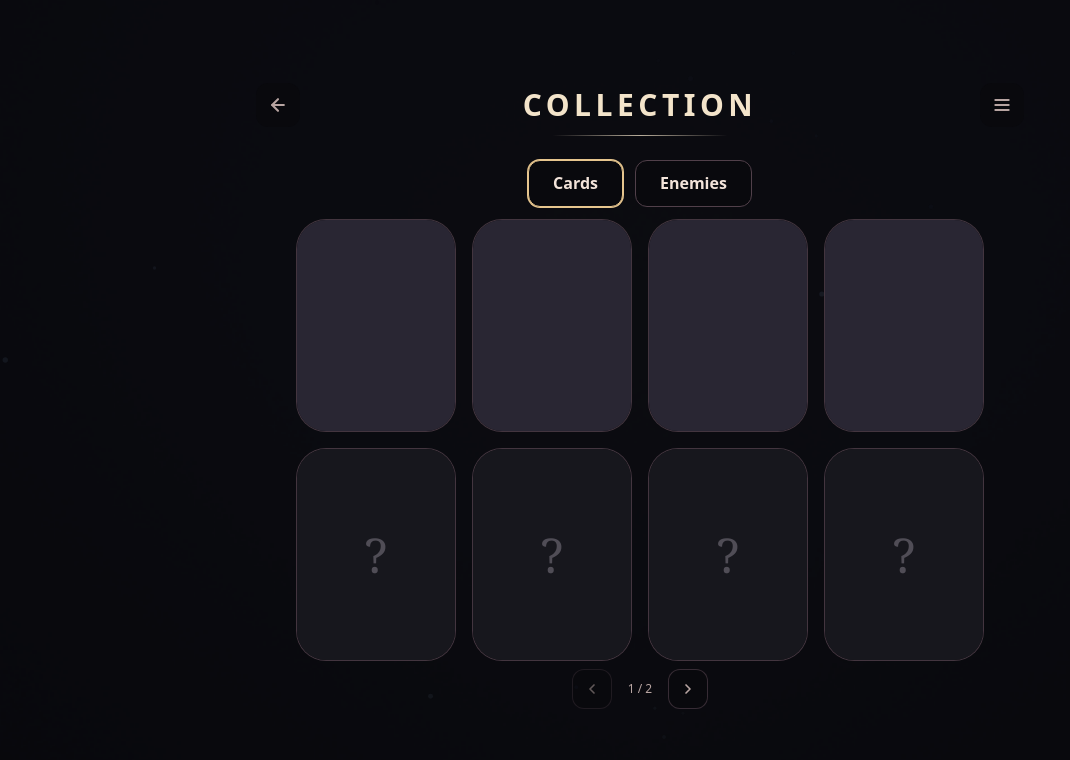
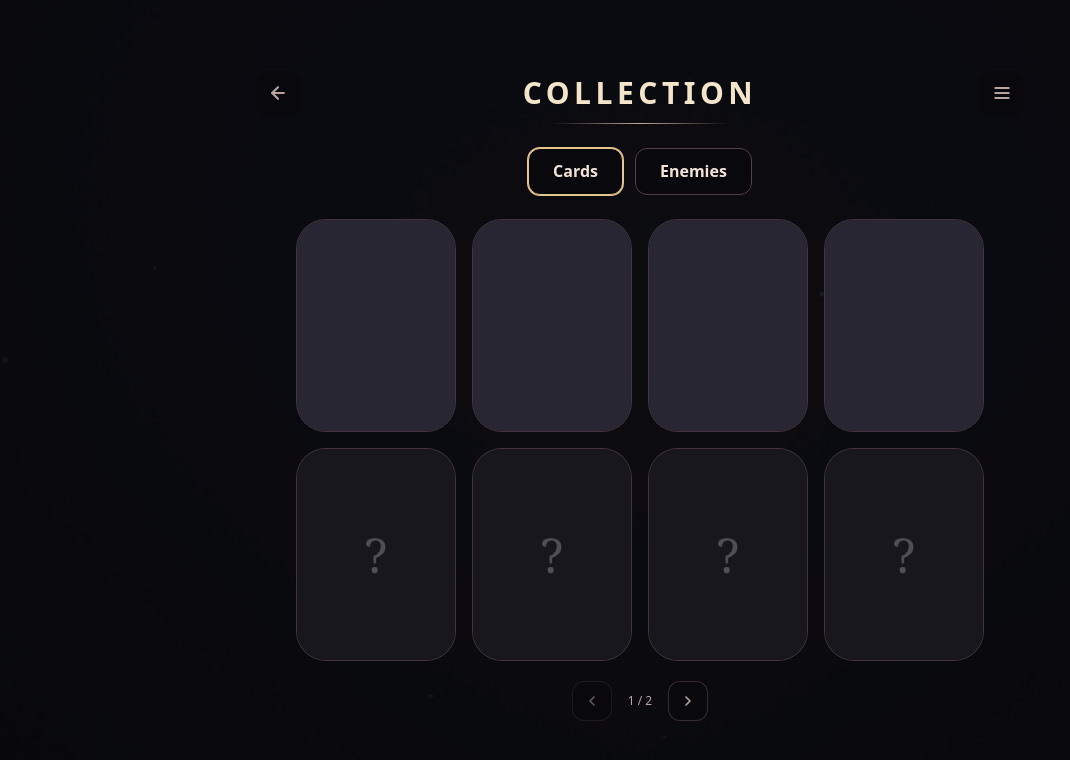
Before and after one commit to Talyen/dusk-and-dawn, a React (Vite) app: page / in a window 1280 px wide. Both pictures are taken after a click on the button "Collection". Shown: the top 760 px of the page, without its empty margins (0-1070 px from the left). Built offline with nearby package versions, Linux system fonts and the light colour scheme.

Commit message:
Add spacing around collection grid

```diff
--- a/src/style.css
+++ b/src/style.css
@@ -307,13 +307,13 @@ input:focus-visible,
 }
 .card-grid-shell {
   /* Reserve space for the header, tabs, row gap and pagination before sizing two rows. */
-  --collection-card-width: min(calc(10 * var(--ui-unit)), calc((100vh - 15.5 * var(--ui-unit)) * 3 / 8));
+  --collection-card-width: min(calc(10 * var(--ui-unit)), calc((100vh - 17 * var(--ui-unit)) * 3 / 8));
   position: relative;
   width: 100%;
-  margin: calc(0.75 * var(--ui-unit)) auto 0;
+  margin: calc(1.5 * var(--ui-unit)) auto 0;
 }
 .card-grid-shell--enemy {
-  --collection-card-width: min(calc(13.5 * var(--ui-unit)), calc((100vh - 15.5 * var(--ui-unit)) * 2 / 3));
+  --collection-card-width: min(calc(13.5 * var(--ui-unit)), calc((100vh - 17 * var(--ui-unit)) * 2 / 3));
 }
 .card-grid-measure {
   position: absolute;
@@ -352,7 +352,7 @@ input:focus-visible,
   align-items: center;
   justify-content: center;
   gap: calc(1 * var(--ui-unit));
-  margin: calc(0.5 * var(--ui-unit)) 0;
+  margin: calc(1.25 * var(--ui-unit)) 0 calc(0.5 * var(--ui-unit));
 }
 .pagination span {
   min-width: calc(4 * var(--ui-unit));
```
Also changed, not shown: 1 other file (tests, documents, lock files or other folders).
